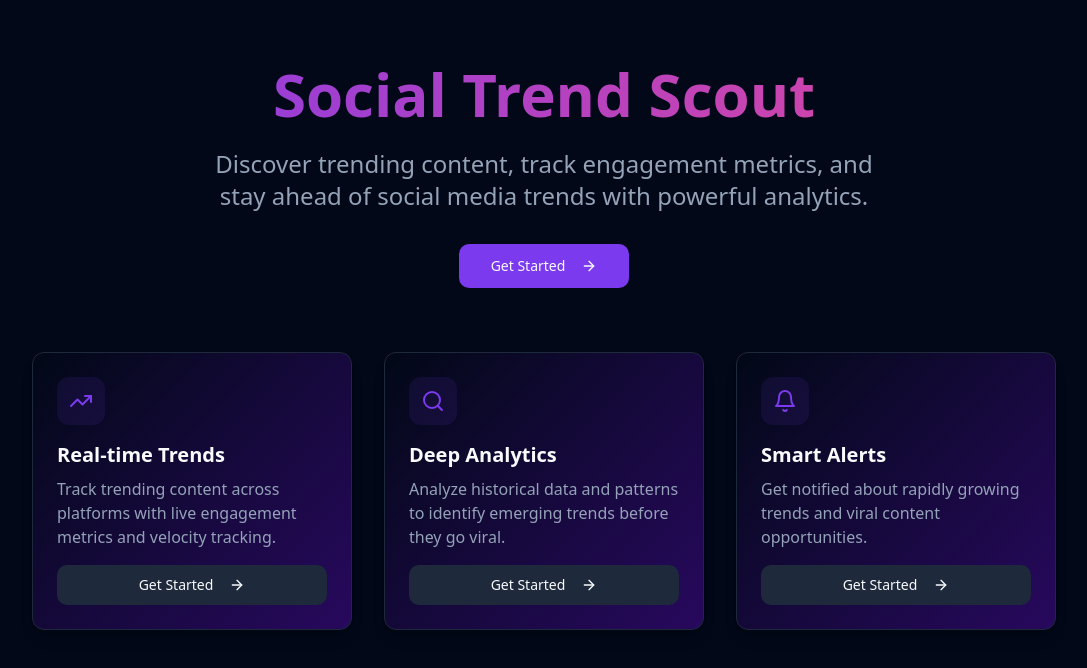
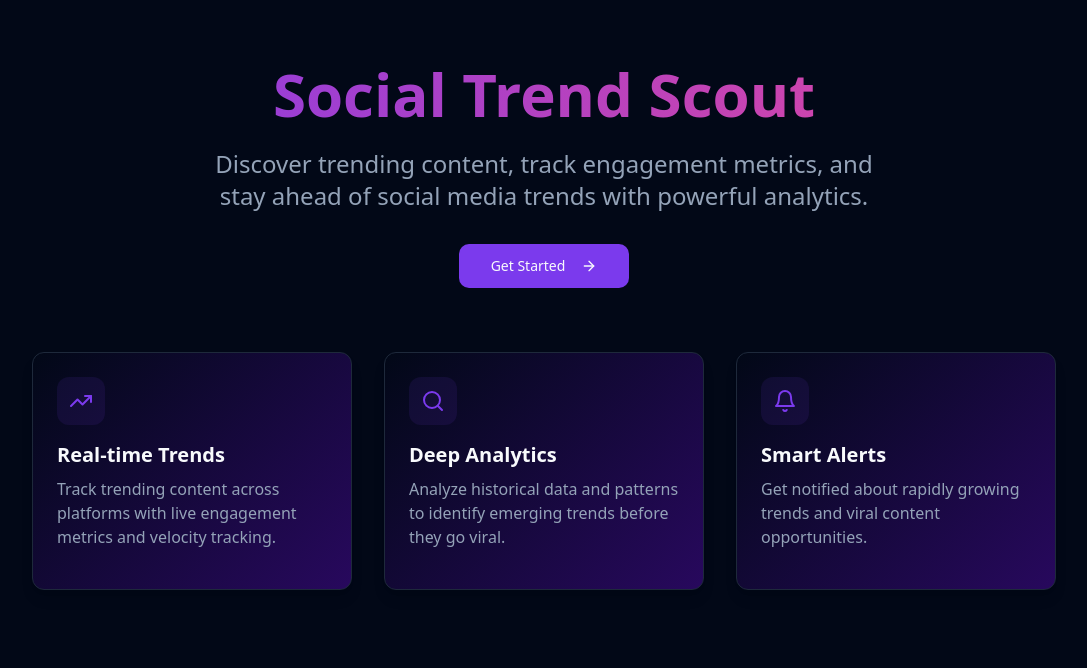
Before and after one commit to TrendingAI835/social-trend-scout, a React (Vite) app: page / in a window 1280 px wide. Shown: the top 668 px of the page, without its empty margins (96-1183 px from the left). Built offline with nearby package versions, Linux system fonts and the light colour scheme.

Commit message:
Remove Get Started Button Placement
Updated the Landing component to conditionally render the "Get Started" button only when it is clicked, enhancing user interaction.
[skip gpt_engineer]

```diff
--- a/src/pages/Landing.tsx
+++ b/src/pages/Landing.tsx
@@ -14,6 +14,7 @@ interface Feature {
 export default function Landing() {
   const [showDemo, setShowDemo] = useState(false);
   const [selectedFeature, setSelectedFeature] = useState<Feature | null>(null);
+  const [expandedFeature, setExpandedFeature] = useState<string | null>(null);
 
   const features: Feature[] = [
     {
@@ -63,6 +64,7 @@ export default function Landing() {
             <div
               key={feature.title}
               className="trend-card p-6 cursor-pointer transition-all hover:scale-105"
+              onClick={() => setExpandedFeature(feature.title)}
             >
               <div className="mb-4 p-3 bg-primary/10 w-fit rounded-lg">
                 {feature.icon}
@@ -71,14 +73,19 @@ export default function Landing() {
               <p className="text-muted-foreground mb-4">
                 {feature.description}
               </p>
+              {expandedFeature === feature.title && (
                 <Button
                   variant="secondary"
                   className="w-full group"
-                onClick={() => setSelectedFeature(feature)}
+                  onClick={(e) => {
+                    e.stopPropagation();
+                    setSelectedFeature(feature);
+                  }}
                 >
                   Get Started
                   <ArrowRight className="ml-2 h-4 w-4 transition-transform group-hover:translate-x-1" />
                 </Button>
+              )}
             </div>
           ))}
         </div>
```
Lines whose indentation alone changed are shown as unchanged.
